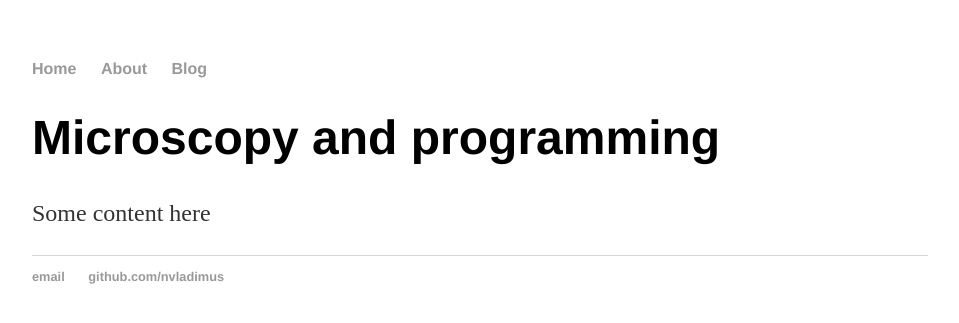
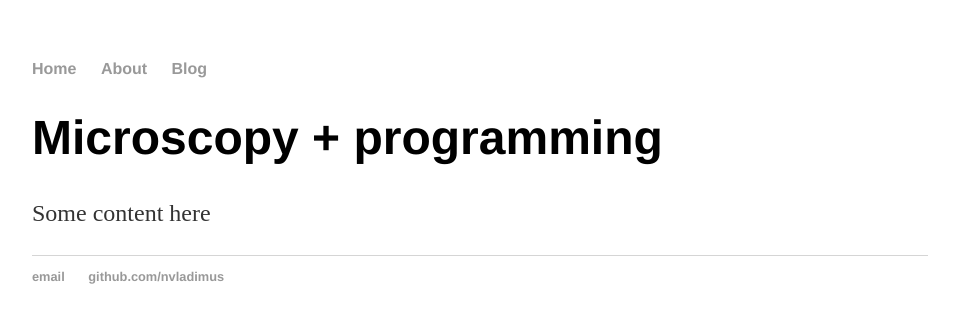
Before and after one commit to nvladimus/nvladimus.github.io, a Jekyll site: the page index.html, which Jekyll copies as it is, in a window 1280 px wide. Shown: the top 323 px of the page, without its empty margins (160-1119 px from the left). Built offline with Jekyll 4.4.1, drawn with Linux system fonts in a browser that asks for light colours.

Commit message:
Update index.html

```diff
--- a/index.html
+++ b/index.html
@@ -15,7 +15,7 @@
 		</nav>
 		<div class="container">
     		<div class="blurb">
-        		<h1>Microscopy and programming</h1>
+        		<h1>Microscopy + programming</h1>
 				<p> Some content here </p>
     		</div><!-- /.blurb -->
 		</div><!-- /.container -->
```
Also changed, not shown: other parts of index.html (+1 -1 lines).
